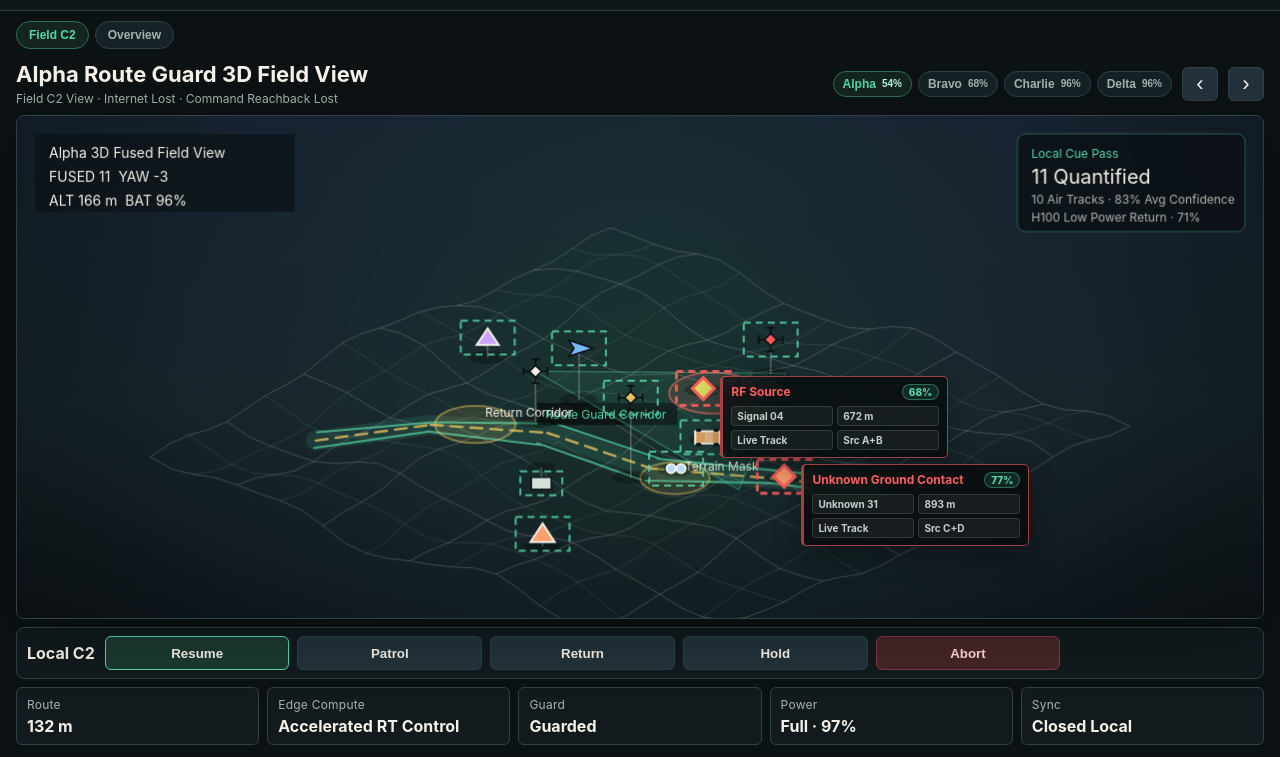
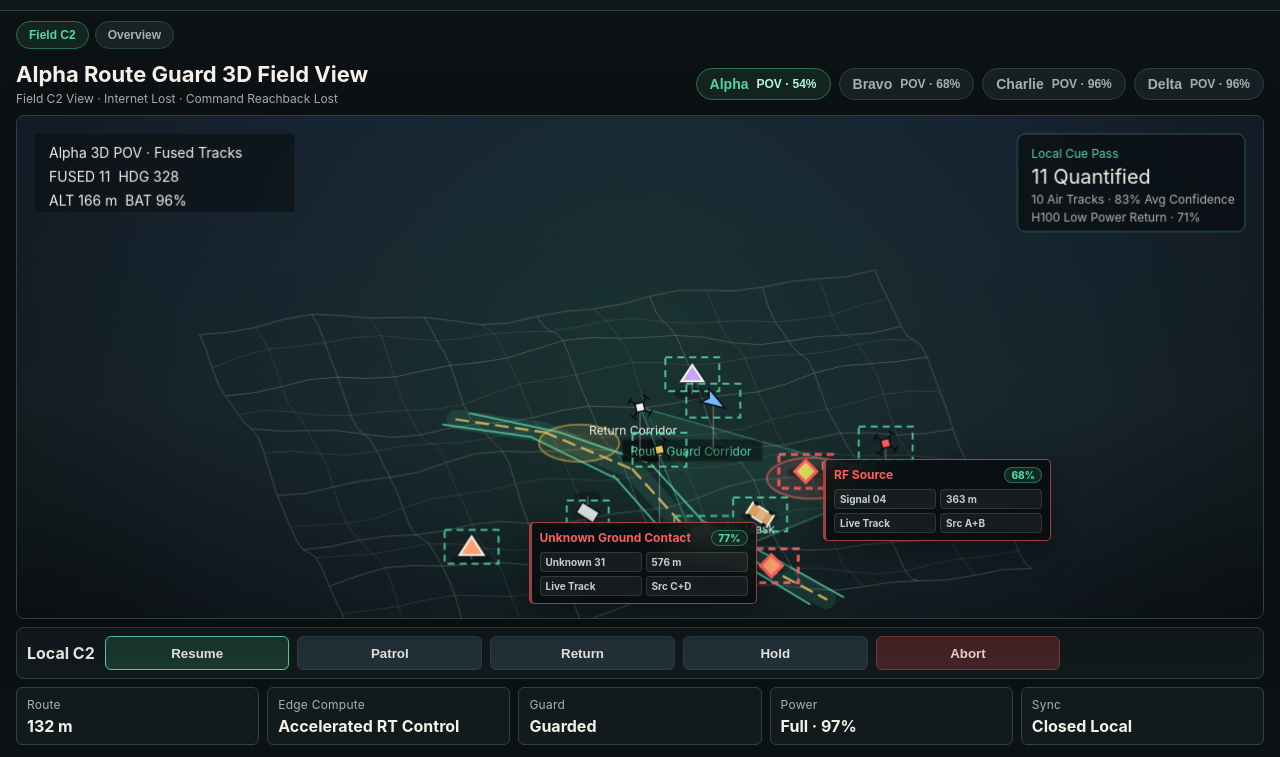
Before and after one commit to Nottlespike/TAC-FUSE, a website: page web/index.html in a window 1280 px wide. Shown: the part 43-800 px from the top of the page. Drawn offline with Linux system fonts and the light colour scheme.

Commit message:
feat: update UI for improved POV interaction and enhance styles for better usability

```diff
--- a/web/app.js
+++ b/web/app.js
@@ -8,9 +8,8 @@ const AOI_TILE = {
   meshStepM: 120,
 };
 const BASE = { x: 120, y: 850 };
-const POV_MAP_ANCHOR = { x: 610, y: 590, z: 120 };
 const FIELD_VIEW_DEFAULT = {
-  yaw: -0.06,
+  yaw: 0,
   pitch: 0.86,
   zoom: 1.0,
 };
@@ -1241,11 +1240,11 @@ function fusedTrackObjects(feed) {
   for (const track of fusedTracks.values()) {
     const age = simTime - track.lastSeen;
     if (age > TRACK_MEMORY_SECONDS) continue;
-    const dx = track.x - BASE.x;
-    const dy = track.y - BASE.y;
+    const dx = track.x - feed.x;
+    const dy = track.y - feed.y;
     const range = Math.round(Math.hypot(dx, dy));
     const angle = Math.atan2(dy, dx);
-    const heading = -0.65;
+    const heading = (feed.heading * Math.PI) / 180;
     const delta = wrapAngle(angle - heading);
     const liveSources = Array.from(track.sources);
     const sourceNames = liveSources.length
@@ -1267,7 +1266,7 @@ function fusedTrackObjects(feed) {
       classifierCue: track.classifierCue,
       range,
       bearingDeg: Math.round(((delta * 180) / Math.PI + 360) % 360),
-      altitudeDelta: Math.round(track.z - terrainHeightAt(track.x, track.y)),
+      altitudeDelta: Math.round(track.z - feed.z),
       detectionConfidence: clamp(track.confidence - age * 0.012, 0.38, 0.98),
       threat: track.threat,
       affiliation: track.affiliation,
@@ -1911,18 +1910,22 @@ function mapProjectionScale(width, height) {
 }
 
 function projectPovMapPoint(feed, point, width, height, zRelativeM = 0) {
-  void feed;
   const scale = mapProjectionScale(width, height) * fieldView.zoom;
-  const dx = point.x - POV_MAP_ANCHOR.x;
-  const dy = point.y - POV_MAP_ANCHOR.y;
-  const cos = Math.cos(fieldView.yaw);
-  const sin = Math.sin(fieldView.yaw);
+  const dx = point.x - feed.x;
+  const dy = point.y - feed.y;
+  const cameraYaw = fieldView.yaw - ((feed.heading || 0) * Math.PI) / 180;
+  const cos = Math.cos(cameraYaw);
+  const sin = Math.sin(cameraYaw);
   const rotatedX = dx * cos - dy * sin;
   const rotatedY = dx * sin + dy * cos;
   return {
     x: width * 0.5 + (rotatedX - rotatedY) * scale * 0.66,
     y: height * 0.58 + (rotatedX + rotatedY) * scale * 0.34 * fieldView.pitch - zRelativeM * 0.42 * fieldView.zoom,
   };
+}
+
+function povRelativeHeading(feed, headingDeg = 0) {
+  return headingDeg + (fieldView.yaw * 180) / Math.PI - (feed.heading || 0);
 }
 
 function drawPovMapBackground(width, height) {
@@ -1944,6 +1947,10 @@ function drawPovMapBackground(width, height) {
 function drawPov3DGrid(feed, width, height) {
   const extent = 720;
   const step = 120;
+  const anchor = {
+    x: Math.round(feed.x / step) * step,
+    y: Math.round(feed.y / step) * step,
+  };
 
   povCtx.save();
   povCtx.lineWidth = 1;
@@ -1953,13 +1960,13 @@ function drawPov3DGrid(feed, width, height) {
 
     povCtx.beginPath();
     for (let u = -extent; u <= extent; u += step / 2) {
-      const point = { x: POV_MAP_ANCHOR.x + u, y: POV_MAP_ANCHOR.y + offset };
+      const point = { x: anchor.x + u, y: anchor.y + offset };
       const projected = projectPovMapPoint(
         feed,
         point,
         width,
         height,
-        terrainHeightAt(point.x, point.y) - POV_MAP_ANCHOR.z,
+        terrainHeightAt(point.x, point.y) - feed.z,
       );
       if (u === -extent) povCtx.moveTo(projected.x, projected.y);
       else povCtx.lineTo(projected.x, projected.y);
@@ -1968,13 +1975,13 @@ function drawPov3DGrid(feed, width, height) {
 
     povCtx.beginPath();
     for (let v = -extent; v <= extent; v += step / 2) {
-      const point = { x: POV_MAP_ANCHOR.x + offset, y: POV_MAP_ANCHOR.y + v };
+      const point = { x: anchor.x + offset, y: anchor.y + v };
       const projected = projectPovMapPoint(
         feed,
         point,
         width,
         height,
-        terrainHeightAt(point.x, point.y) - POV_MAP_ANCHOR.z,
+        terrainHeightAt(point.x, point.y) - feed.z,
       );
       if (v === -extent) povCtx.moveTo(projected.x, projected.y);
       else povCtx.lineTo(projected.x, projected.y);
@@ -1990,7 +1997,7 @@ function projectPovTerrainPoint(feed, point, width, height) {
     point,
     width,
     height,
-    terrainHeightAt(point.x, point.y) - POV_MAP_ANCHOR.z,
+    terrainHeightAt(point.x, point.y) - feed.z,
   );
 }
 
@@ -2054,14 +2061,14 @@ function drawPovRouteGuardCorridor(feed, width, height) {
 function drawPovHazards(feed, width, height) {
   const scale = mapProjectionScale(width, height);
   for (const hazard of hazards) {
-    const distance = Math.hypot(hazard.x - POV_MAP_ANCHOR.x, hazard.y - POV_MAP_ANCHOR.y);
+    const distance = Math.hypot(hazard.x - feed.x, hazard.y - feed.y);
     if (distance > 780) continue;
     const projected = projectPovMapPoint(
       feed,
       hazard,
       width,
       height,
-      terrainHeightAt(hazard.x, hazard.y) - POV_MAP_ANCHOR.z,
+      terrainHeightAt(hazard.x, hazard.y) - feed.z,
     );
     const critical = hazard.severity === "critical";
     povCtx.save();
@@ -2080,7 +2087,7 @@ function drawPovHazards(feed, width, height) {
 }
 
 function drawPovDetectionFrustum(feed, width, height) {
-  const origin = projectPovMapPoint(feed, feed, width, height, feed.z - POV_MAP_ANCHOR.z);
+  const origin = projectPovMapPoint(feed, feed, width, height, 0);
   const heading = (feed.heading * Math.PI) / 180;
   const range = 560;
   const left = {
@@ -2096,14 +2103,14 @@ function drawPovDetectionFrustum(feed, width, height) {
     left,
     width,
     height,
-    terrainHeightAt(left.x, left.y) - POV_MAP_ANCHOR.z,
+    terrainHeightAt(left.x, left.y) - feed.z,
   );
   const rightProjected = projectPovMapPoint(
     feed,
     right,
     width,
     height,
-    terrainHeightAt(right.x, right.y) - POV_MAP_ANCHOR.z,
+    terrainHeightAt(right.x, right.y) - feed.z,
   );
 
   povCtx.save();
@@ -2146,9 +2153,9 @@ function drawPovObjects(feed, visible, width, height) {
         obj,
         width,
         height,
-        terrainHeightAt(obj.x, obj.y) - POV_MAP_ANCHOR.z,
+        terrainHeightAt(obj.x, obj.y) - feed.z,
       ),
-      air: projectPovMapPoint(feed, obj, width, height, obj.z - POV_MAP_ANCHOR.z),
+      air: projectPovMapPoint(feed, obj, width, height, obj.z - feed.z),
     }))
     .sort((a, b) => a.ground.y - b.ground.y);
   overlay.dataset.identityReport = sorted
@@ -2159,12 +2166,13 @@ function drawPovObjects(feed, visible, width, height) {
     .map((obj) => obj.targetId || obj.id)
     .sort()
     .join("|");
+  overlay.dataset.selectedPlatform = feed.id;
   overlay.dataset.selectedContact = selectedContactId || "";
   const labeledIds = new Set(priorityLabeledObjects(sorted, feed.id).map((obj) => obj.id));
   const placedLabelRects = [];
 
   for (const obj of sorted) {
-    drawPovObjectMarker(obj);
+    drawPovObjectMarker(feed, obj);
     povHitTargets.push({
       id: obj.id,
       targetId: obj.targetId || obj.id,
@@ -2201,7 +2209,7 @@ function priorityLabeledObjects(objects, feedId) {
   ];
 }
 
-function drawPovObjectMarker(obj) {
+function drawPovObjectMarker(feed, obj) {
   const selectedPlatform = obj.id === selectedId || obj.targetId === selectedId;
   const selectedContact = obj.id === selectedContactId || obj.targetId === selectedContactId;
   const color = selectedPlatform ? "#f5f1e8" : colors[obj.key] || "#55d6a6";
@@ -2226,9 +2234,16 @@ function drawPovObjectMarker(obj) {
   povCtx.strokeStyle = selectedContact ? "#e6c35c" : critical ? "#ff5d5d" : "#f5f1e8";
   povCtx.lineWidth = selectedContact || critical ? 3 : 2;
   if (obj.type === "vehicle") {
-    drawWheeledVehicleGlyph(povCtx, obj.air.x, obj.air.y, obj.heading || 0, 0.88);
+    drawWheeledVehicleGlyph(povCtx, obj.air.x, obj.air.y, povRelativeHeading(feed, obj.heading || 0), 0.88);
   } else if (["fixed-wing", "quadrotor", "ground"].includes(obj.type)) {
-    drawPlatformGlyph(povCtx, obj.air.x, obj.air.y, obj, color, obj.id === selectedId);
+    drawPlatformGlyph(
+      povCtx,
+      obj.air.x,
+      obj.air.y,
+      { ...obj, heading: povRelativeHeading(feed, obj.heading || 0) },
+      color,
+      obj.id === selectedId,
+    );
   } else {
     povCtx.beginPath();
     if (obj.type === "unknown-contact") {
@@ -2431,14 +2446,15 @@ function selectFusedObject(obj) {
   const targetId = obj.targetId || obj.id;
   const friendly = feeds.find((feed) => feed.id === targetId);
   if (friendly) {
-    selectedId = friendly.id;
-    selectedContactId = obj.id;
-    pushLog(`Selected ${friendly.callsign} In Shared Fusion View.`);
+    selectPlatformPov(friendly.id, {
+      selectedContactId: obj.id,
+      log: `Selected ${friendly.callsign} POV From Shared Fusion View.`,
+    });
   } else {
     selectedContactId = obj.id;
     pushLog(`Selected ${obj.className}: ${obj.callsign} From Fused Track Memory.`);
-  }
-  renderFrame();
+    renderFrame();
+  }
 }
 
 function canvasPointFromEvent(event) {
@@ -2501,8 +2517,8 @@ function drawPovTelemetry(feed, visible, width, height) {
   povCtx.fillRect(18, 18, 260, 78);
   povCtx.fillStyle = "#f2efe5";
   povCtx.font = "14px Inter, Arial";
-  povCtx.fillText(`${feed.callsign} 3D Fused Field View`, 32, 42);
-  povCtx.fillText(`FUSED ${visible.length}  YAW ${Math.round((fieldView.yaw * 180) / Math.PI)}`, 32, 66);
+  povCtx.fillText(`${feed.callsign} 3D POV · Fused Tracks`, 32, 42);
+  povCtx.fillText(`FUSED ${visible.length}  HDG ${Math.round((feed.heading + 360) % 360)}`, 32, 66);
   povCtx.fillText(`ALT ${formatMeters(feed.z)}  BAT ${Math.round(feed.battery)}%`, 32, 90);
 }
 
@@ -2568,10 +2584,7 @@ function renderFeeds() {
     .join("");
   document.querySelectorAll(".asset-row").forEach((row) => {
     row.addEventListener("click", () => {
-      selectedId = row.dataset.feed;
-      selectedContactId = null;
-      pushLog(`Selected Platform Switched To ${selectedFeed().callsign}.`);
-      renderFrame();
+      selectPlatformPov(row.dataset.feed);
     });
   });
 }
@@ -2583,19 +2596,35 @@ function renderFeedTabs() {
   el.innerHTML = feeds.map((feed) => {
     const selected = feed.id === selectedId ? " active" : "";
     const confidence = Math.round((feed.npu?.confidence || feed.confidence) * 100);
-    return `<button class="feed-tab${selected}" data-feed="${feed.id}" title="Show ${feed.callsign} field view">
-      ${feed.callsign}<span>${confidence}%</span>
+    const active = feed.id === selectedId;
+    return `<button type="button" class="feed-tab${selected}" data-feed="${feed.id}" aria-pressed="${active}" aria-current="${active ? "true" : "false"}" title="Show ${feed.callsign} POV">
+      ${feed.callsign}<span>POV · ${confidence}%</span>
     </button>`;
   }).join("");
 
   el.querySelectorAll(".feed-tab").forEach((tab) => {
     tab.addEventListener("click", () => {
-      selectedId = tab.dataset.feed;
-      selectedContactId = null;
-      pushLog(`Selected Platform Switched To ${selectedFeed().callsign}.`);
-      renderFrame();
+      selectPlatformPov(tab.dataset.feed);
     });
   });
+}
+
+function selectPlatformPov(feedId, options = {}) {
+  const feed = feeds.find((item) => item.id === feedId);
+  if (!feed) return;
+  selectedId = feed.id;
+  selectedContactId = options.selectedContactId || null;
+  resetFieldViewForPov();
+  pushLog(options.log || `${feed.callsign} POV Selected; Shared Fusion Tracks Retained.`);
+  renderFrame();
+}
+
+function resetFieldViewForPov() {
+  fieldView.yaw = FIELD_VIEW_DEFAULT.yaw;
+  fieldView.pitch = FIELD_VIEW_DEFAULT.pitch;
+  fieldView.zoom = FIELD_VIEW_DEFAULT.zoom;
+  fieldView.dragging = false;
+  fieldView.moved = false;
 }
 
 function renderFeedQuality() {
@@ -2876,6 +2905,8 @@ function renderFrame() {
   const visible = visibleObjects(feed);
   const hits = bvhQuery(feed);
   const scores = classifyFrame(feed, visible);
+  const povTitle = document.querySelector("#pov-title");
+  if (povTitle) povTitle.textContent = `${feed.callsign} POV · Route Guard 3D Field View`;
   drawSwarmMap();
   drawPov(feed, visible);
   renderFeeds();
@@ -2959,16 +2990,6 @@ function wrapAngle(angle) {
   return Math.atan2(Math.sin(angle), Math.cos(angle));
 }
 
-function cycleSelected(offset) {
-  const all = feeds;
-  const current = Math.max(0, all.findIndex((a) => a.id === selectedId));
-  const next = (current + offset + all.length) % all.length;
-  selectedId = all[next].id;
-  selectedContactId = null;
-  pushLog(`Selected Feed Switched To ${all[next].callsign}.`);
-  renderFrame();
-}
-
 function setActiveView(view) {
   document.querySelectorAll(".view-tab").forEach((button) => {
     button.classList.toggle("active", button.dataset.view === view);
@@ -3008,8 +3029,6 @@ document.querySelector("#return-home").addEventListener("click", () => issueComm
 document.querySelector("#hold-position").addEventListener("click", () => issueCommand("hold"));
 document.querySelector("#emergency-stop").addEventListener("click", () => issueCommand("abort"));
 document.querySelector("#sync-now").addEventListener("click", () => triggerSync());
-document.querySelector("#prev-frame").addEventListener("click", () => cycleSelected(-1));
-document.querySelector("#next-frame").addEventListener("click", () => cycleSelected(1));
 document.querySelectorAll(".view-tab").forEach((button) => {
   button.addEventListener("click", () => setActiveView(button.dataset.view));
 });
--- a/web/index.html
+++ b/web/index.html
@@ -74,8 +74,6 @@
                 </div>
                 <div class="frame-controls">
                     <div id="feed-tabs" class="feed-tabs" aria-label="Selected platform"></div>
-                    <button id="prev-frame" class="icon-btn" title="Previous feed">‹</button>
-                    <button id="next-frame" class="icon-btn" title="Next feed">›</button>
                 </div>
             </div>
 
--- a/web/styles.css
+++ b/web/styles.css
@@ -766,9 +766,10 @@ canvas {
     display: flex;
     align-items: center;
     justify-content: flex-end;
-    gap: 6px;
+    gap: 8px;
     min-width: 0;
-    max-width: min(42vw, 520px);
+    max-width: min(54vw, 720px);
+    flex-wrap: wrap;
 }
 
 .feed-tab {
@@ -778,11 +779,11 @@ canvas {
     color: var(--muted);
     display: flex;
     align-items: center;
-    gap: 6px;
+    gap: 8px;
     min-width: 0;
-    padding: 6px 9px;
-    font-size: 12px;
-    font-weight: 750;
+    padding: 8px 13px;
+    font-size: 14px;
+    font-weight: 800;
     line-height: 1;
     white-space: nowrap;
     cursor: pointer;
@@ -790,7 +791,7 @@ canvas {
 
 .feed-tab span {
     color: var(--muted);
-    font-size: 10px;
+    font-size: 12px;
     font-variant-numeric: tabular-nums;
 }
 
```
Also changed, not shown: tests/visual/tac-fuse.spec.js (+1 -1 lines), CHANGELOG.md.
